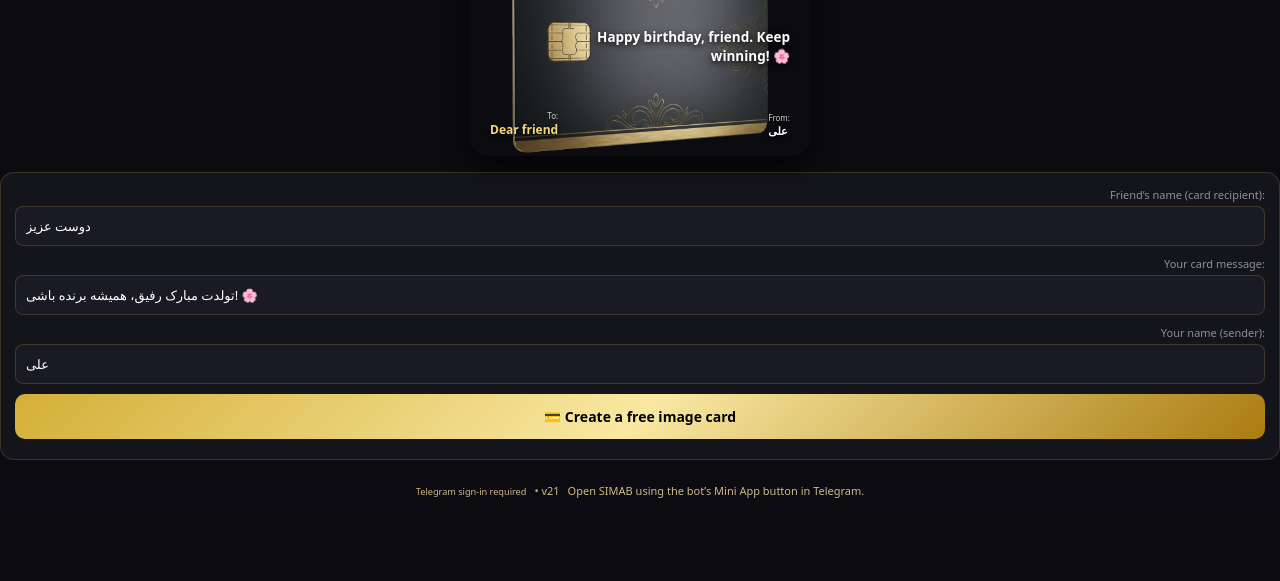
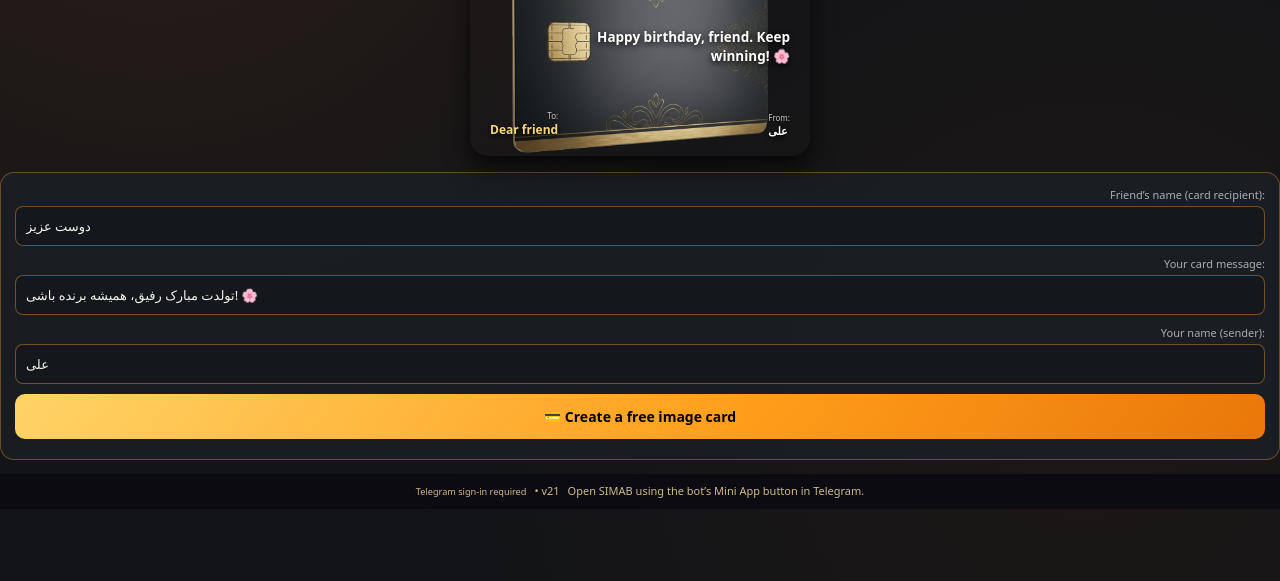
Before and after one commit to alihosseini6687-netizen/simor-app, a website: page games/cards/index.html in a window 1280 px wide. Shown: the part 219-800 px from the top of the page. Drawn offline with Linux system fonts and the light colour scheme.

Commit message:
feat(mango): apply shared Mango Game colors to games/cards/index.html

```diff
--- a/games/cards/index.html
+++ b/games/cards/index.html
@@ -156,7 +156,7 @@
   </style>
   <script src="../../assets/js/simab-wallet-client.js?v=17"></script>
 <link rel="stylesheet" href="../../assets/css/simab-v8-core.css?v=8">
-<link rel="stylesheet" href="../../assets/css/simab-safe-area-v16.css?v=20261102"><script src="../../assets/js/simab-safe-area-v16.js?v=17" defer></script></head>
+<link rel="stylesheet" href="../../assets/css/simab-safe-area-v16.css?v=20261102"><script src="../../assets/js/simab-safe-area-v16.js?v=17" defer></script><link rel="stylesheet" href="../../assets/css/mango-game-theme-v1.css?v=20261104"></head>
 <body>
   <!-- نوار بالای صفحه -->
   <div class="top-bar">
```
